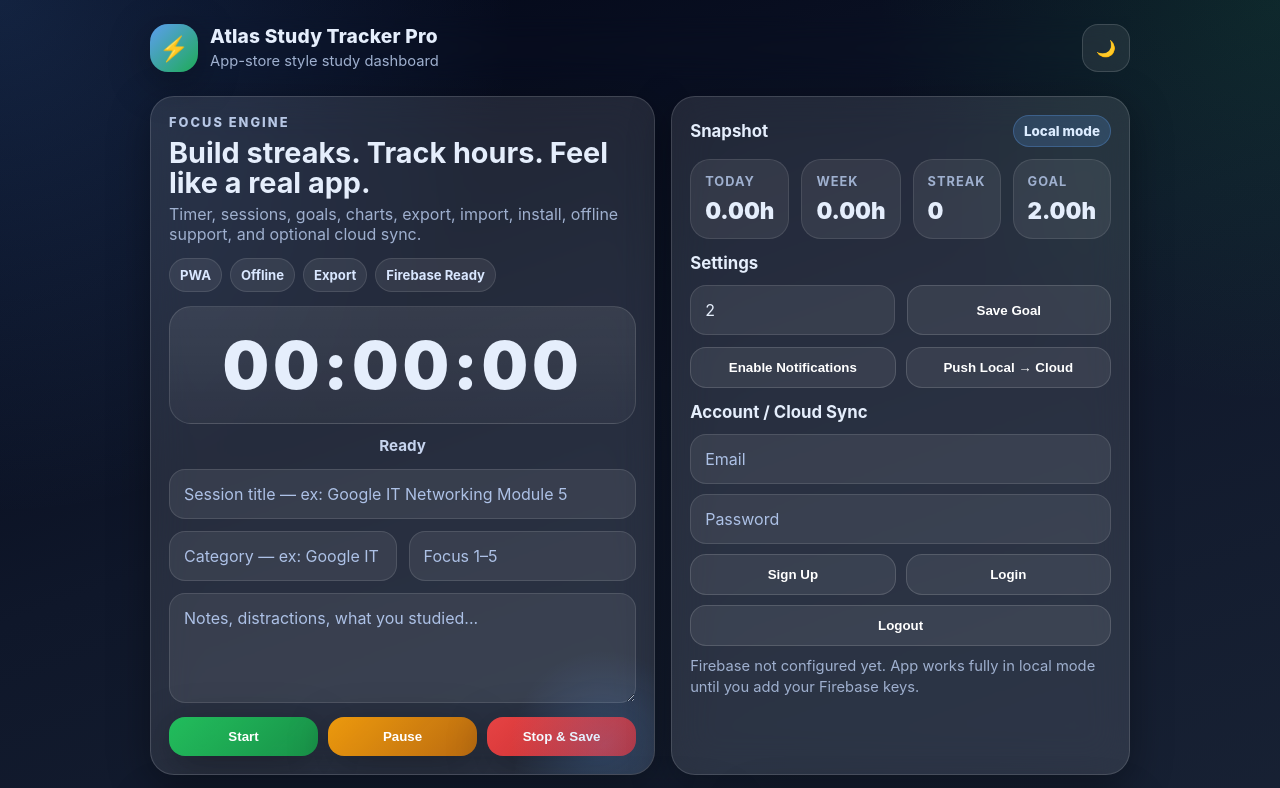
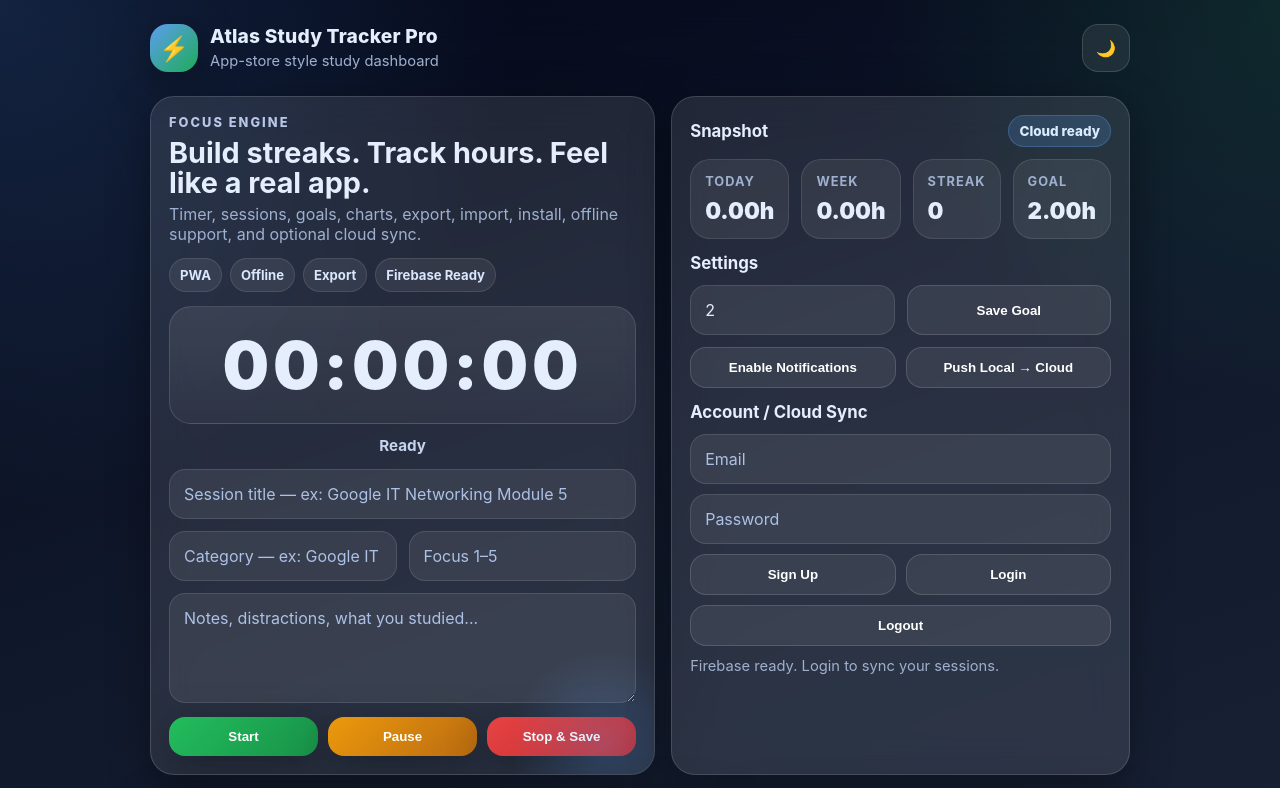
Before and after one commit to jamesbly7777-dot/Study-ledger, a plain HTML site: page index.html in a window 1280 px wide. Shown: the top 788 px of the page. Drawn offline with Linux system fonts and the light colour scheme; no server answers.

Commit message:
Add Firebase configuration details
Updated Firebase configuration with actual credentials.

```diff
--- a/index.html
+++ b/index.html
@@ -628,12 +628,12 @@
 
   <script>
     window.FIREBASE_CONFIG = {
-      apiKey: "",
-      authDomain: "",
-      projectId: "",
-      storageBucket: "",
-      messagingSenderId: "",
-      appId: ""
+  apiKey: "AIzaSyB5MYbLAK-51RgeoP6z...",
+  authDomain: "study-ledger-app.firebaseapp.com",
+  projectId: "study-ledger-app",
+  storageBucket: "study-ledger-app.appspot.com",
+  messagingSenderId: "815322107048",
+  appId: "1:815322107048:web:59c09e..."
     };
   </script>
 
```
